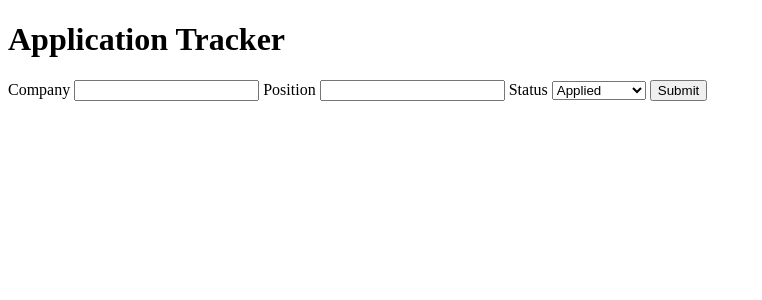
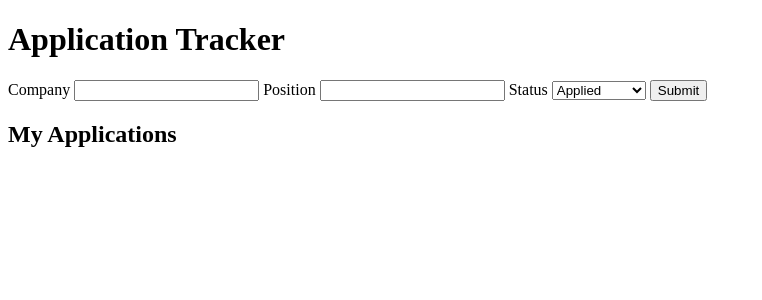
Before and after one commit to lukeschouest/Application-Tracker, a Spring Boot app: page / in a window 1280 px wide. Shown: the top 300 px of the page, without its empty margins (0-762 px from the left). Run offline with Spring Boot 4, Linux system fonts and the light colour scheme; data that the repository does not hold is empty.

Commit message:
Add application submission and display save applications

```diff
--- a/src/main/java/com/example/application_tracker/ApplicationController.java
+++ b/src/main/java/com/example/application_tracker/ApplicationController.java
@@ -23,4 +23,5 @@ public class ApplicationController {
 
         return application;
     }
+
 }
--- a/src/main/resources/static/app.js
+++ b/src/main/resources/static/app.js
@@ -2,6 +2,7 @@ const form = document.getElementById("application-form");
 const companyInput = document.getElementById("company");
 const positionInput = document.getElementById("position");
 const statusInput = document.getElementById("status");
+const applicationlist = document.getElementById("application-list");
 
 form.addEventListener("submit", async (Event) => {
   Event.preventDefault();
@@ -22,5 +23,31 @@ form.addEventListener("submit", async (Event) => {
     body: json,
   });
 
-  console.log("Response status:", response.status);
+  if (response.ok) {
+    await loadApplications();
+    form.reset();
+  }
 });
+
+async function loadApplications() {
+  const response = await fetch("/applications");
+
+  const applications = await response.json();
+
+  applicationlist.textContent = "";
+
+  for (const application of applications) {
+    const item = document.createElement("li");
+
+    item.textContent =
+      application.company +
+      " - " +
+      application.position +
+      " - " +
+      application.status;
+
+    applicationlist.appendChild(item);
+  }
+}
+
+loadApplications();
--- a/src/main/resources/static/index.html
+++ b/src/main/resources/static/index.html
@@ -27,5 +27,7 @@
 
       <button type="submit">Submit</button>
     </form>
+    <h2>My Applications</h2>
+    <ul id="application-list"></ul>
   </body>
 </html>
```
